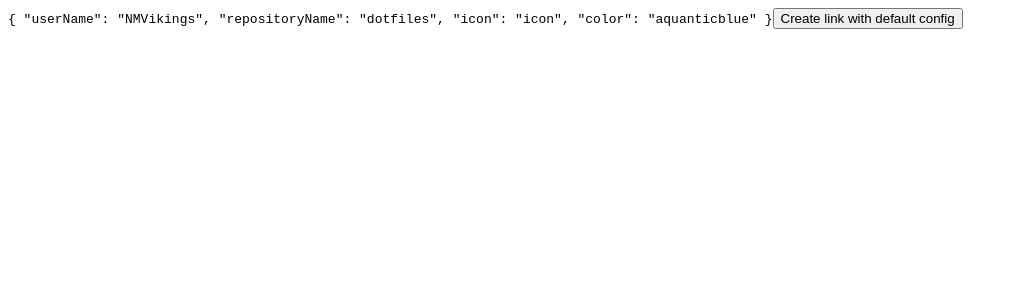
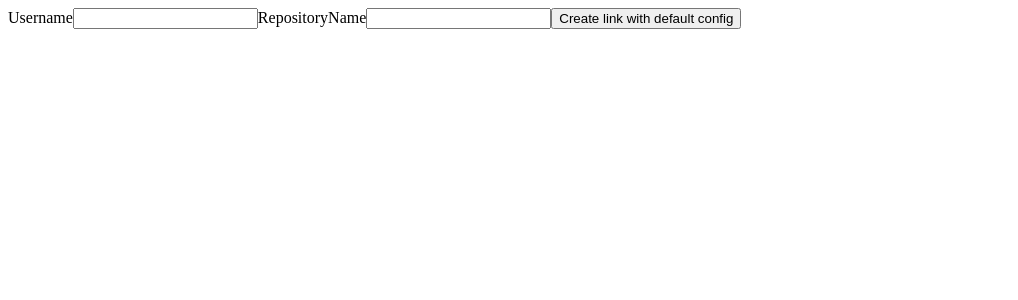
Before and after one commit to NMVikings/superchat-frontend-challenge, a Next.js app: page / in a window 1280 px wide. Shown: the top 300 px of the page, without its empty margins (0-1018 px from the left). Built offline with nearby package versions, Linux system fonts and the light colour scheme.

Commit message:
Add possibility to input username and repositoryName

```diff
--- a/src/mockConfig.json
+++ /dev/null
@@ -1,6 +0,0 @@
-{
-  "userName": "NMVikings",
-  "repositoryName": "dotfiles",
-  "icon": "icon",
-  "color": "aquanticblue"
-}
--- a/src/pages/index.tsx
+++ b/src/pages/index.tsx
@@ -1,15 +1,41 @@
 import type { NextPage } from "next";
 import Head from "next/head";
+import Link from "next/link";
+import React from "react";
 
-import mockConfig from "../mockConfig.json";
 import { RepositoryConfig } from "../types";
 
+const addNewConfig = async (config: RepositoryConfig) => {
+  const response = await fetch("/api/configs", {
+    method: "POST",
+    body: JSON.stringify(config),
+  });
+  const body = await response.json();
+
+  return body;
+};
+
 const Home: NextPage = () => {
-  const addNewConfig = async (config: RepositoryConfig) => {
-    await fetch("/api/configs", {
-      method: "POST",
-      body: JSON.stringify(config),
-    });
+  const [linkId, setLinkId] = React.useState(null);
+  const [loading, setLoading] = React.useState(false);
+
+  const handleSubmit: React.FormEventHandler<HTMLFormElement> = async (e) => {
+    e.preventDefault();
+    const form = new FormData(e.target as HTMLFormElement);
+    // TODO: Check if this repository valid
+
+    const username = form.get("username") as string;
+    const repositoryName = form.get("repositoryName") as string;
+
+    try {
+      setLoading(true);
+      const { id } = await addNewConfig({ username, repositoryName });
+      setLinkId(id);
+    } catch (err) {
+      // TODO: handle errors
+    } finally {
+      setLoading(false);
+    }
   };
 
   return (
@@ -19,14 +45,27 @@ const Home: NextPage = () => {
         <meta name="description" content="CrazyGithubLinks" />
         <link rel="icon" href="/favicon.ico" />
       </Head>
-      <code>{JSON.stringify(mockConfig, null, 2)}</code>
-      <button
-        onClick={() => {
-          addNewConfig(mockConfig);
-        }}
-      >
-        Create link with default config
-      </button>
+      <form onSubmit={handleSubmit}>
+        <label>
+          Username
+          <input required name="username" />
+        </label>
+        <label>
+          RepositoryName
+          <input required name="repositoryName" />
+        </label>
+        <button type="submit" disabled={loading}>
+          Create link with default config
+        </button>
+      </form>
+      {linkId && (
+        <div>
+          <Link href={`/r/${linkId}`}>
+            <a target="_blank">{linkId}</a>
+            {/* TODO: Add an iframe for showing how resulted page will look like */}
+          </Link>
+        </div>
+      )}
     </div>
   );
 };
--- a/src/types.ts
+++ b/src/types.ts
@@ -1 +1 @@
-export type RepositoryConfig = any;
+export type RepositoryConfig = { username: string; repositoryName: string };
```
